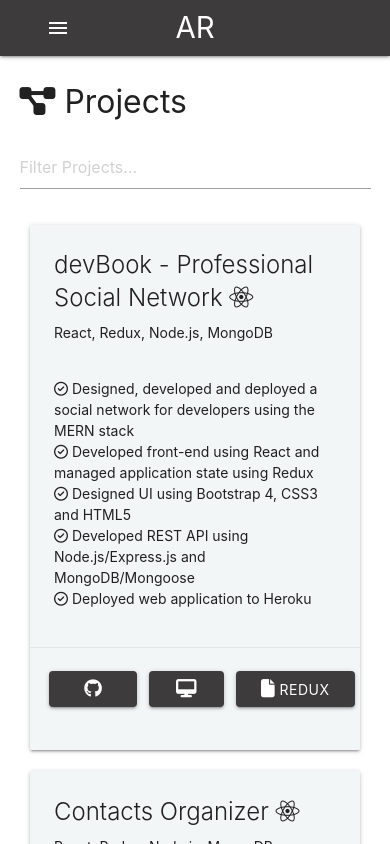
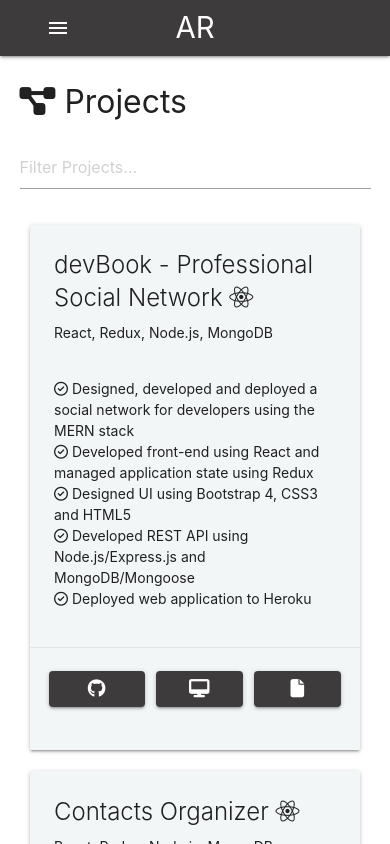
Before and after one commit to adnanreza/personal-site, a React (Create React App) app: page /Projects in a window 390 px wide. Shown: the top 844 px of the page. Built offline with nearby package versions, Linux system fonts and the light colour scheme; the HTML template or start-up script is replaced by a standard one.

Commit message:
Temporary fix to prevent redux from overflowing in mobile view

```diff
--- a/src/components/layout/ResumeBlock.js
+++ b/src/components/layout/ResumeBlock.js
@@ -92,7 +92,7 @@
                   style={buttonStyle}
                 >
                   <i className='fas fa-file'></i>{' '}
-                  <span className='network-name'>{docLink1Name}</span>
+                  <span className='network-name'>REDUX</span>
                 </a>
               </div>
             )}
```
